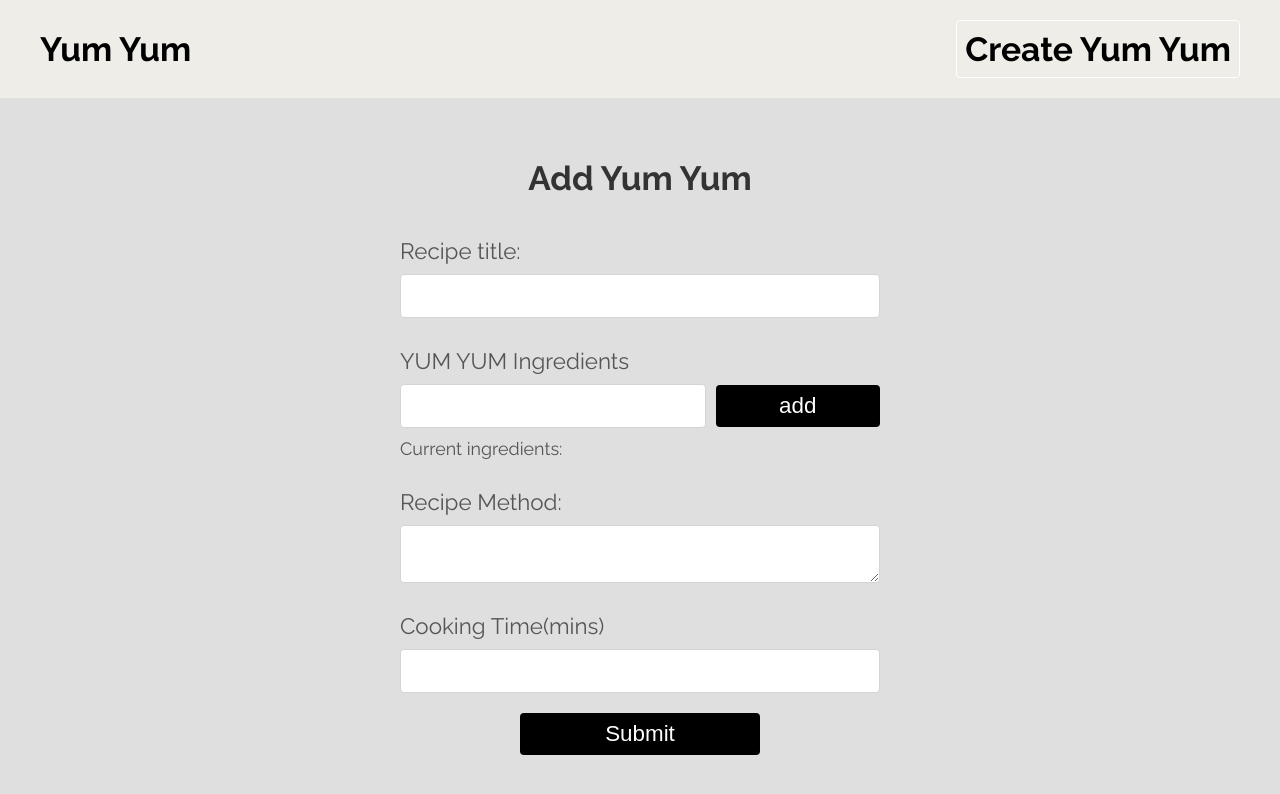
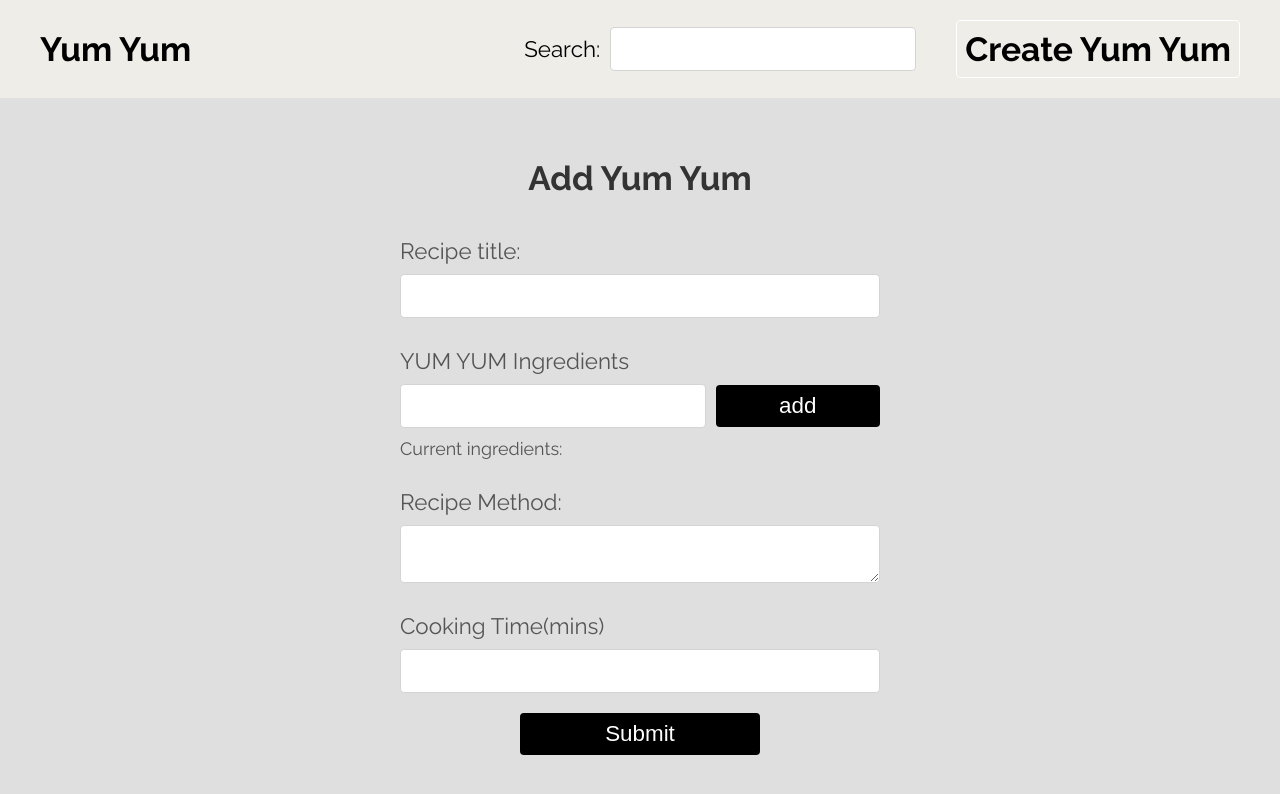
Before and after one commit to timmlaxton/Munchies, a React (Create React App) app in the folder munchies/: page /create in a window 1280 px wide. Shown: the top 794 px of the page. Built offline with nearby package versions, Linux system fonts and the light colour scheme.

Commit message:
added searchbar to nav

```diff
--- a/munchies/src/components/Navbar.js
+++ b/munchies/src/components/Navbar.js
@@ -1,5 +1,6 @@
 import React from "react";
 import { Link } from "react-router-dom";
+import SearchBar from "./SearchBar";
 
 import "./Navbar.css";
 
@@ -10,6 +11,7 @@
         <Link to="/" className="brand">
           <h1>Yum Yum</h1>
         </Link>
+        <SearchBar />
         <Link to="/create">
           <h1>Create Yum Yum</h1>
         </Link>
--- /dev/null
+++ b/munchies/src/components/SearchBar.css
@@ -0,0 +1,8 @@
+.searchbar form {
+  display: flex;
+  align-items: center;
+}
+
+.searchbar input {
+  margin-left: 10px;
+}
--- /dev/null
+++ b/munchies/src/components/SearchBar.js
@@ -0,0 +1,28 @@
+import React, { useState } from "react";
+import { useNavigate } from "react-router-dom";
+import "./SearchBar.css";
+
+const SearchBar = () => {
+  const [term, setTerm] = useState("");
+  const navigate = useNavigate();
+
+  const handleSubmit = (e) => {
+    e.preventDefault();
+    navigate(`/search?q=${term}`);
+  };
+  return (
+    <div className="searchbar">
+      <form onSubmit={handleSubmit}>
+        <label htmlFor="search">Search:</label>
+        <input
+          type="text"
+          id="search"
+          onChange={(e) => setTerm(e.target.value)}
+          required
+        />
+      </form>
+    </div>
+  );
+};
+
+export default SearchBar;
--- a/munchies/src/pages/create/Create.js
+++ b/munchies/src/pages/create/Create.js
@@ -42,7 +42,7 @@
     if (data) {
       navigate("/");
     }
-  }, [data]);
+  }, [data, navigate]);
 
   return (
     <div className="create">
```
